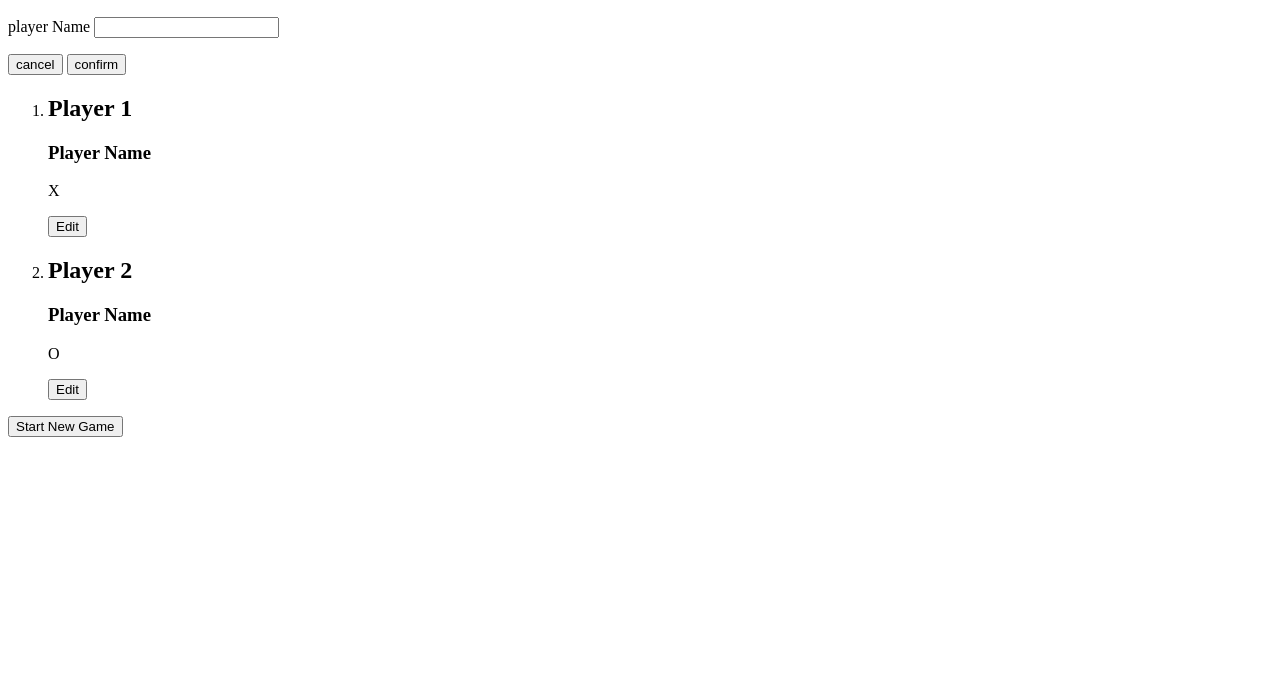
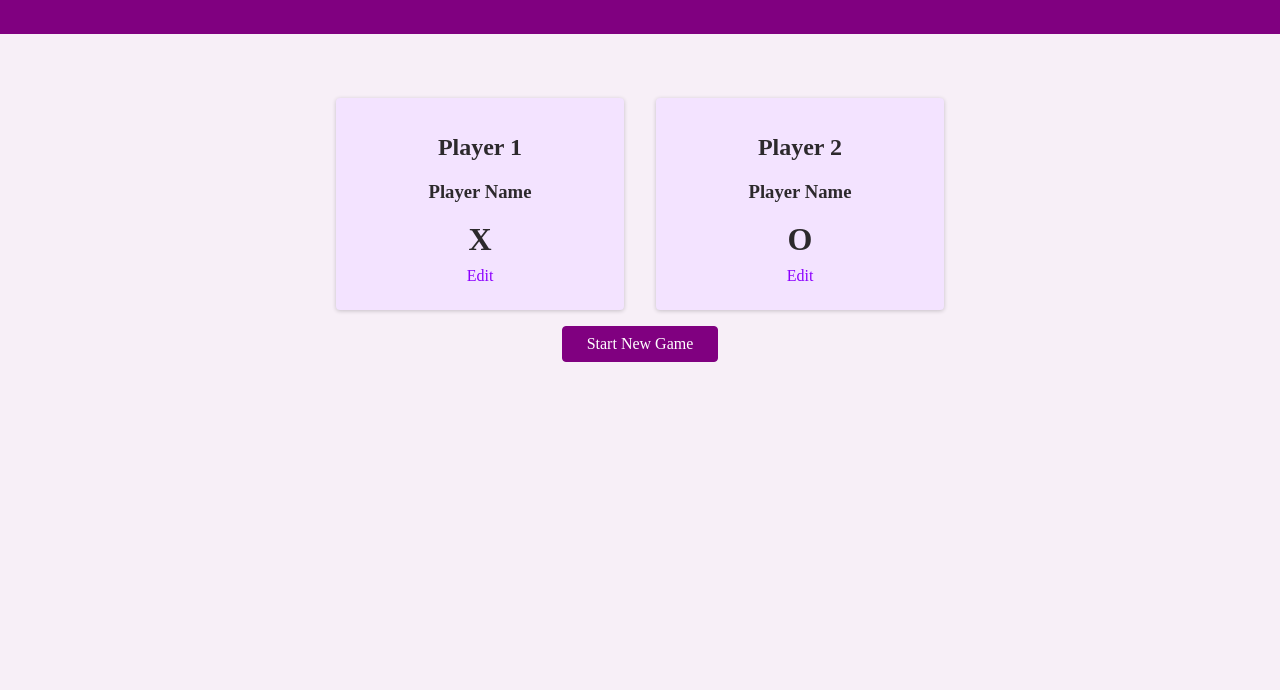
Before and after one commit to mominmasty/Tic-Tac-Toe, a plain HTML site: page index.html in a window 1280 px wide. Shown: the part 110-800 px from the top of the page. Drawn offline with Linux system fonts and the light colour scheme; the site is published under a folder, as on GitHub Pages, so addresses that start at the root find nothing.

Commit message:
Update index.html

```diff
--- a/index.html
+++ b/index.html
@@ -5,9 +5,9 @@
     <meta charset="UTF-8">
     <meta name="viewport" content="width=device-width, initial-scale=1.0">
     <title>TIC TAC TOE</title>
-    <link rel="stylesheet" href="/style/style.css">
-    <link rel="stylesheet" href="/style/overlays.css">
-    <link rel="stylesheet" href="/style/configration.css">
+    <link rel="stylesheet" href="style/style.css">
+    <link rel="stylesheet" href="style/overlays.css">
+    <link rel="stylesheet" href="style/configration.css">
     <link rel="stylesheet" href="style/game.css ">
     <script src="scripts/game.js"></script>
 </head>
```
